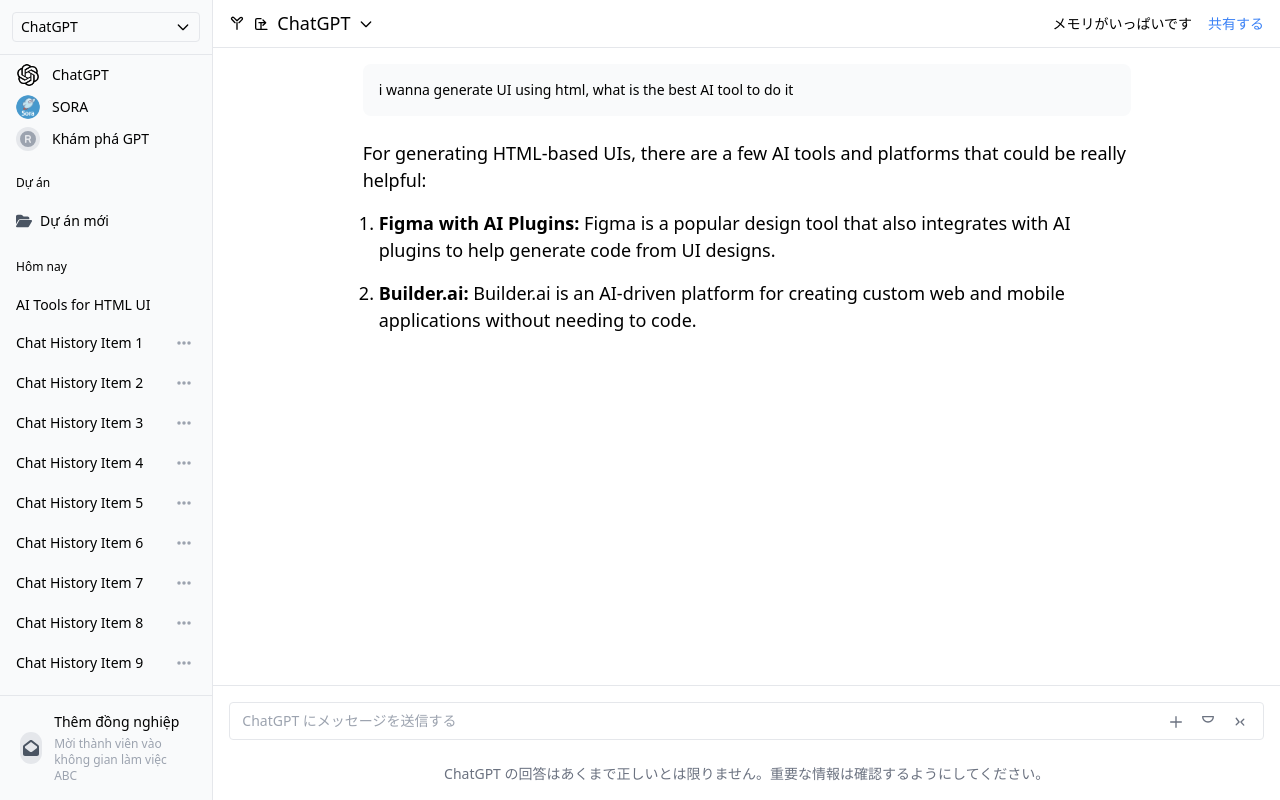
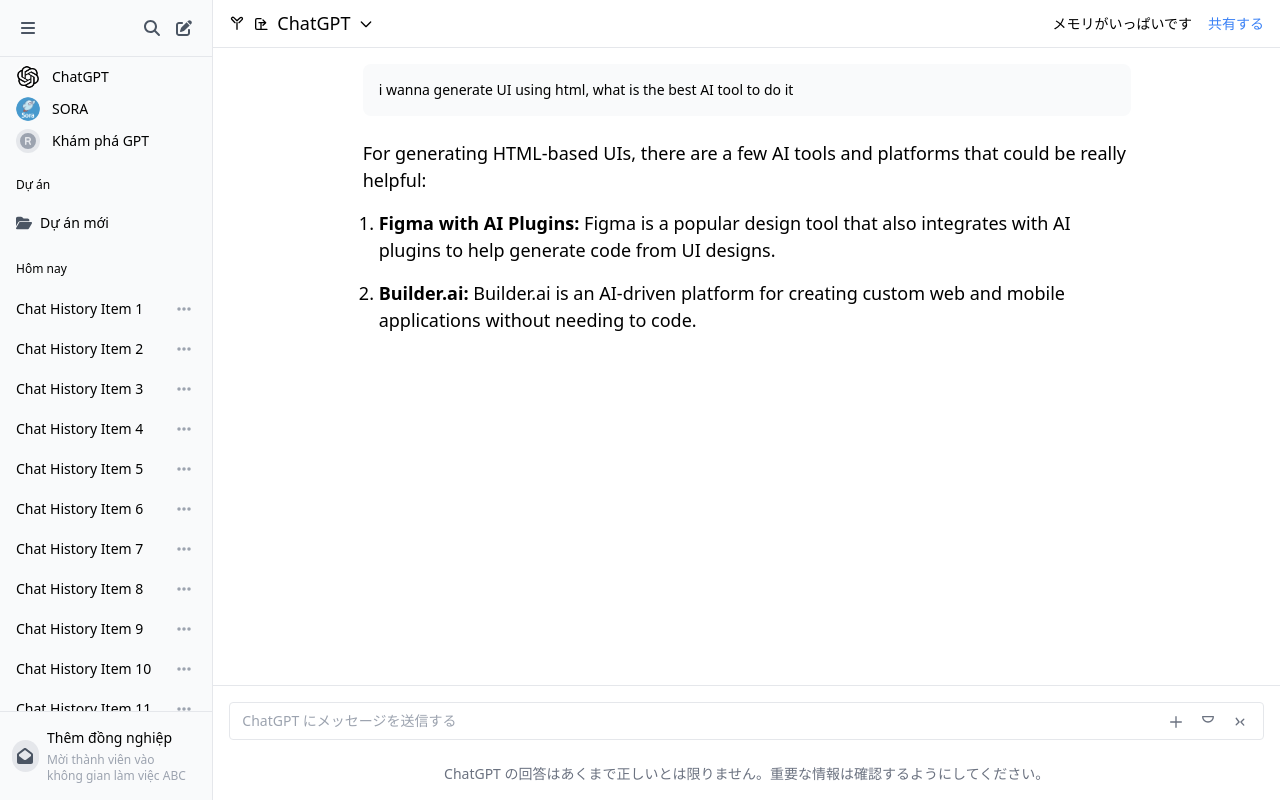
Before and after one commit to ltamJMS/chat-sample, a Vue app: page / in a window 1280 px wide. Built offline with nearby package versions, Linux system fonts and the light colour scheme.

Commit message:
add side bar collapable

```diff
--- a/src/components/Sidebar.vue
+++ b/src/components/Sidebar.vue
@@ -1,64 +1,73 @@
 <!-- eslint-disable vue/multi-word-component-names -->
 <template>
-  <div class="w-1/6 border-r flex flex-col bg-gray-50">
+  <div class="border-r flex flex-col bg-gray-50 transition-all duration-300"
+    :class="{ 'w-1/6': !isCollapsed, 'w-16': isCollapsed }">
+    <!-- Header với nút Collapse, Search, Create Chat -->
+    <div class="p-3 flex items-center justify-between border-b">
+      <!-- Nút Collapse (Bên trái) -->
+      <button class="w-8 h-8 flex items-center justify-center rounded hover:bg-gray-100" @click="toggleSidebar">
+        <font-awesome-icon :icon="['fas', isCollapsed ? 'chevron-right' : 'bars']" class="text-gray-600 w-4 h-4" />
+      </button>
 
-    <div class="p-3 flex items-center gap-2 border-b">
-      <button class="w-full justify-start border rounded px-2 py-1 text-sm flex items-center">
-        ChatGPT
-        <svg class="ml-auto h-4 w-4" xmlns="http://www.w3.org/2000/svg" fill="none" viewBox="0 0 24 24"
-          stroke="currentColor">
-          <path stroke-linecap="round" stroke-linejoin="round" stroke-width="2" d="M19 9l-7 7-7-7" />
-        </svg>
-      </button>
+      <!-- Nút Search + Create Chat (Bên phải) -->
+      <div v-if="!isCollapsed" class="flex items-center">
+        <button class="w-8 h-8 flex items-center justify-center rounded hover:bg-gray-100">
+          <font-awesome-icon :icon="['fas', 'magnifying-glass']" class="text-gray-600 w-4 h-4" />
+        </button>
+
+        <button class="w-8 h-8 flex items-center justify-center rounded hover:bg-gray-100">
+          <font-awesome-icon :icon="['fas', 'pen-to-square']" class="text-gray-600 w-4 h-4" />
+        </button>
+      </div>
     </div>
 
-    <div class="flex-1 overflow-y-auto p-2 space-y-2">
-
+    <!-- Danh sách Chat -->
+    <div v-if="!isCollapsed" class="flex-1 overflow-y-auto p-2 space-y-2">
       <!-- ChatGPT -->
-      <button class="w-full justify-start px-2 text-sm flex items-center space-x-3">
-        <div class="w-6 h-6 flex items-center justify-center rounded-full bg-gray-200 overflow-hidden"> <img
-            src="/images/chatgpt.png" alt="ChatGPT" class="w-full h-full object-cover">
+      <button class="w-full justify-start px-2 text-sm flex items-center space-x-3"
+        :class="{ 'justify-center': isCollapsed }">
+        <div class="w-6 h-6 flex items-center justify-center rounded-full bg-gray-200 overflow-hidden">
+          <img src="/images/chatgpt.png" alt="ChatGPT" class="w-full h-full object-cover" />
         </div>
         <span>ChatGPT</span>
       </button>
 
       <!-- SORA -->
-      <button class="w-full justify-start px-2 text-sm flex items-center space-x-3">
+      <button class="w-full justify-start px-2 text-sm flex items-center space-x-3"
+        :class="{ 'justify-center': isCollapsed }">
         <div class="w-6 h-6 flex items-center justify-center rounded-full bg-gray-200 overflow-hidden">
-          <img src="/images/sora.png" alt="SORA" class="w-full h-full object-cover">
+          <img src="/images/sora.png" alt="SORA" class="w-full h-full object-cover" />
         </div>
         <span>SORA</span>
       </button>
 
-      <!-- Kham pha GPT -->
-      <button class="w-full justify-start px-2 text-sm flex items-center space-x-3">
+      <!-- Khám phá GPT -->
+      <button class="w-full justify-start px-2 text-sm flex items-center space-x-3"
+        :class="{ 'justify-center': isCollapsed }">
         <div class="w-6 h-6 flex items-center justify-center rounded-full bg-gray-200">
           <font-awesome-icon :icon="['fas', 'registered']" class="text-gray-400 w-4 h-4" />
         </div>
         <span>Khám phá GPT</span>
       </button>
 
+      <!-- Dự án -->
       <div class="pt-4 pb-2 px-2 text-xs font-medium">Dự án</div>
       <button class="w-full justify-start text-sm px-2 py-1 rounded flex items-center space-x-2 hover:bg-gray-100">
         <font-awesome-icon :icon="['fas', 'folder-open']" class="text-gray-600 w-4 h-4" />
         <span>Dự án mới</span>
       </button>
 
+      <!-- Hôm nay -->
       <div class="pt-4 pb-2 px-2 text-xs font-medium">Hôm nay</div>
-      <button class="w-full justify-start text-sm px-2 py-1 rounded flex">
-        AI Tools for HTML UI
-      </button>
-
       <div class="space-y-2">
-        <div v-for="(item, index) in 10" :key="'today-' + index" class="relative">
+        <div v-for="(item, index) in 100" :key="'today-' + index" class="relative">
           <button class="w-full justify-between text-sm px-2 py-1 flex items-center truncate"
             :class="{ 'bg-gray-300': selectedIndex === index, 'hover:bg-gray-100': selectedIndex !== index }"
             @click="selectItem(index)">
-            <!-- Nội dung chat -->
             <span class="truncate">Chat History Item {{ index + 1 }}</span>
-            <div  @click.stop="toggleDropdown(index)" class="w-6 h-6 flex items-center justify-center">
-                <font-awesome-icon :icon="['fas', 'ellipsis']" class="text-gray-400 w-4 h-4" />
-              </div>
+            <div @click.stop="toggleDropdown(index)" class="w-6 h-6 flex items-center justify-center">
+              <font-awesome-icon :icon="['fas', 'ellipsis']" class="text-gray-400 w-4 h-4" />
+            </div>
           </button>
 
           <!-- Dropdown -->
@@ -75,29 +84,14 @@
           </div>
         </div>
       </div>
+    </div>
 
-      <!-- Section mới: 7 ngày trước đó -->
-      <div class="pt-4 pb-2 px-2 text-xs font-medium">7 ngày trước đó</div>
-
-      <button class="w-full justify-start text-sm px-2 py-1 rounded flex">
-        Past AI Conversations
-      </button>
-
-      <div class="space-y-2">
-        <button class="w-full justify-start text-sm px-2 py-1 flex truncate"
-          :class="{ 'bg-gray-300': selectedIndex === index + 10, 'hover:bg-gray-100': selectedIndex !== index + 10 }"
-          v-for="(item, index) in 10" :key="'week-' + index" @click="selectItem(index + 10)">
-          Chat History Item {{ index + 11 }}
-        </button>
+    <!-- Footer -->
+    <div v-if="!isCollapsed" class="flex items-center border-t p-3">
+      <div class="w-8 h-8 flex items-center justify-center rounded-full bg-gray-200 overflow-hidden">
+        <font-awesome-icon :icon="['fas', 'envelope-open']" class="text-gray-600 w-4 h-4" />
       </div>
-    </div>
-    <div class="p-3 border-t">
       <button class="w-full justify-start px-2 py-1 text-sm flex items-center space-x-3">
-        <!-- Avatar với icon -->
-        <div class="w-10 h-8 flex items-center justify-center rounded-full bg-gray-200">
-          <font-awesome-icon :icon="['fas', 'envelope-open']" class="text-gray-600 w-4 h-4" />
-        </div>
-        <!-- Text -->
         <div class="text-left">
           <p class="text-sm">Thêm đồng nghiệp</p>
           <p class="text-xs text-gray-400 mt-1">Mời thành viên vào không gian làm việc ABC</p>
@@ -113,6 +107,7 @@
     return {
       openDropdown: null, // Lưu trạng thái dropdown nào đang mở
       selectedIndex: null, // Lưu trạng thái index được chọn
+      isCollapsed: false, // Trạng thái sidebar có bị thu gọn hay không
     };
   },
   methods: {
@@ -143,6 +138,9 @@
       alert(`Xóa mục ${index + 1}`);
       this.closeDropdown();
     },
+    toggleSidebar() {
+      this.isCollapsed = !this.isCollapsed;
+    },
   },
   mounted() {
     // Lắng nghe sự kiện click ra ngoài để đóng dropdown
```
Also changed, not shown: src/main.js (+11 -2 lines).
